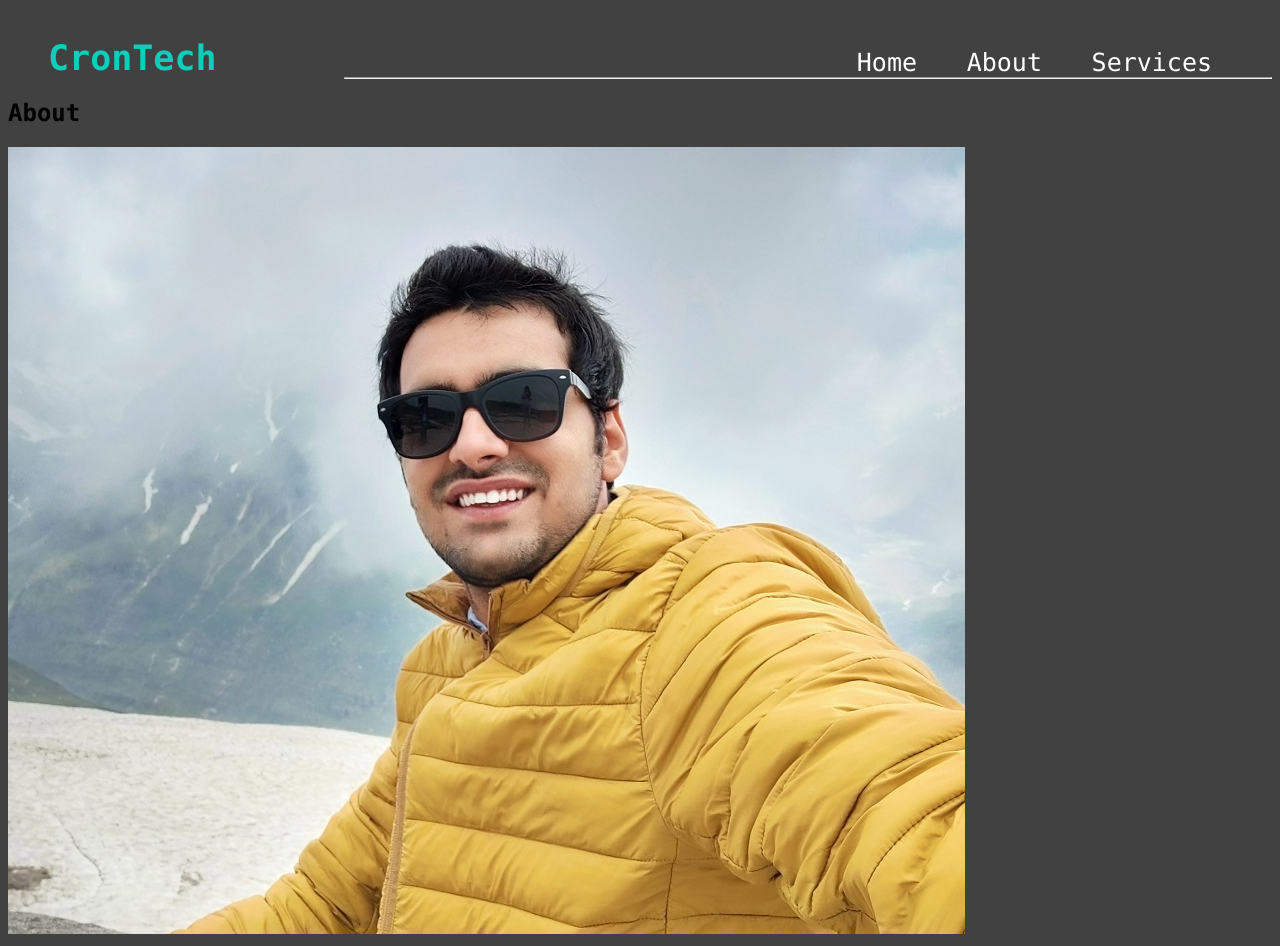
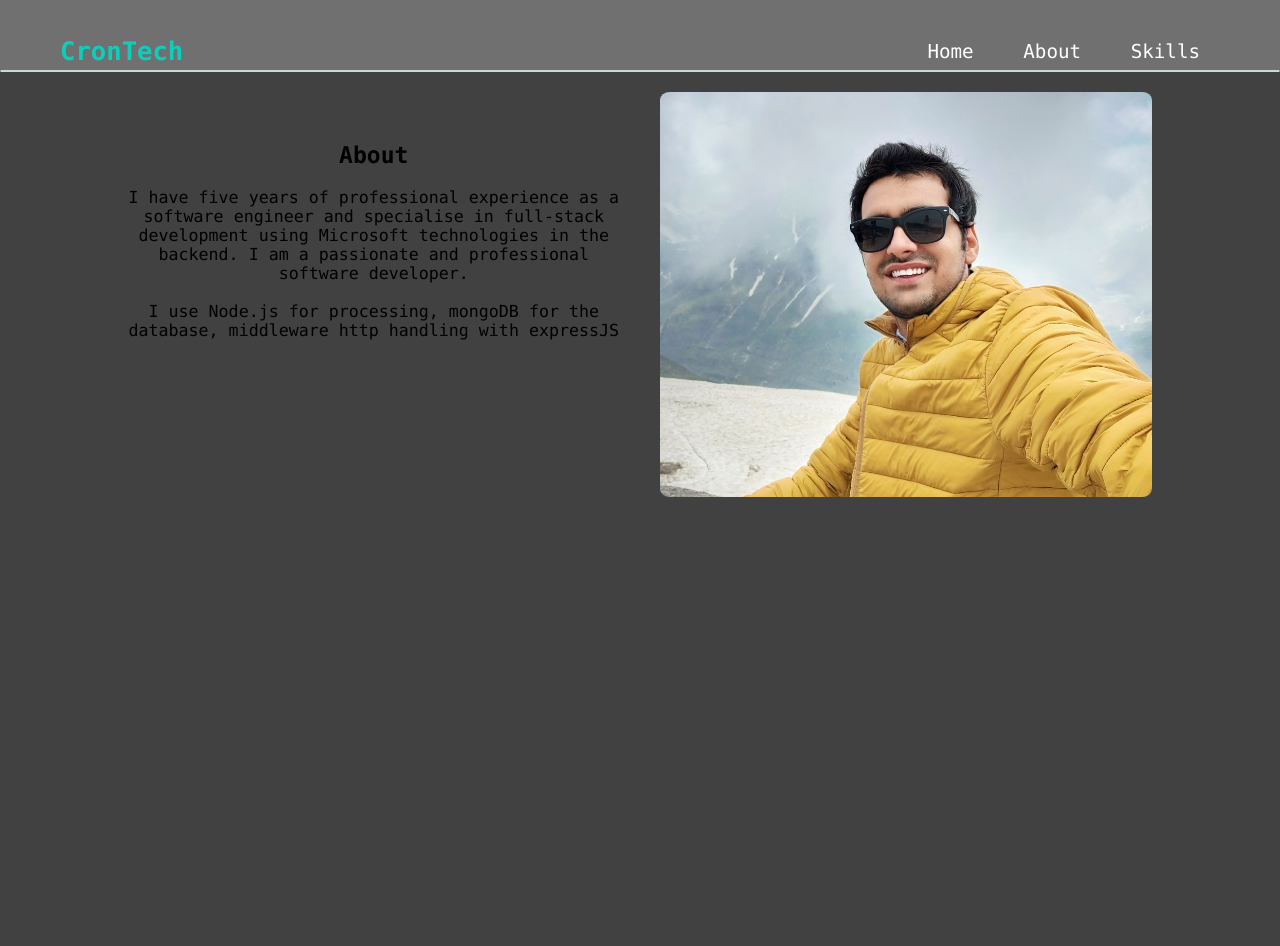
Before and after one commit to ikataria/myWebsite, a plain HTML site: page about.html in a window 1280 px wide. After the commit the page ends 800 px from the top, so only its background shows below. Drawn offline with Linux system fonts and the light colour scheme.

Commit message:
inProgress

```diff
--- a/about.html
+++ b/about.html
@@ -8,28 +8,41 @@
     <link rel="stylesheet" href="style.css">
 </head>
 <body>
-    <div class="mainWrapper" >
+    <div id="aboutBG">
+        <!-- <div class="mainWrapper" > -->
             <!-- Nav Bar -->
             <div class="navigation">
                <div class="logo">
-                CronTech
+                   <a href="index.html">CronTech</a>
                </div>
-            <nav>
+               <div class="nav">
+                    <!-- <nav> -->
                         <a href="index.html">Home</a>
                         <a href="about.html">About</a>
-                <a href="service.html">Services</a>
-            </nav>
+                        <a href="skills.html">Skills</a>
+                    <!-- </nav> -->
+               </div>
            </div>
 
-        <hr>
+           <hr class="navSeparator">
            <!-- Main Content -->
            <main class="aboutContent">
+               <div class="intro">
                    <h2>About</h2>
                    <p>
+                        I have five years of professional experience as a software engineer and specialise in full-stack development using Microsoft technologies in the backend. I am a passionate and professional software developer.
+                   </p>
+                   <br>
+                   <p>
+                        I use Node.js for processing, mongoDB for the database, middleware http handling with expressJS
+                   </p>
+               </div>
 
-            </p>
+               <div class="aboutImg">
                    <img src="images/mohit_img.jpg" alt="Author_img">
+               </div>
            </main>
+       <!-- </div> -->
     </div>
 </body>
 </html>
--- a/style.css
+++ b/style.css
@@ -1,39 +1,60 @@
+  *{
+    margin: 0;
+    padding: 0;
+  }
   body{
     font-family: "Lucida Console", Cursive, Times;
     background-color: rgb(65, 65, 65);
+
   }
   .mainWrapper{
-    width: auto;
+    /* width: auto; */
+    /* background-color: white; */
     /* margin: 0 auto; */
   }
   .navigation{
+    background-color: rgb(112, 112, 112);
     height: 60px;
-    /* padding-top: 60px; */
-    /* width: 524px; */
-    margin: 0 40px;
+    padding-bottom: 10px;
+    /* width: auto; */
+    /* margin: 0 40px; */
   }
   .logo{
-    width: 25%;
+    /* width: 29%; */
+    /* text-decoration: none; */
     float: left;
-    padding-top: 30px;
-    font-size: 35px;
+    padding: 36px 0 0 10px;
+    margin-left: 50px;
+    /* padding: 36px 0 0 10px;
+    font-size: 2vw;
     font-weight: 700;
+    color: rgb(11, 207, 187); */
+  }
+  .logo a{
+    font-size: 2vw;
+    text-decoration: none;
     color: rgb(11, 207, 187);
+    /* padding: 36px 0 0 10px; */
+    /* float: left; */
+    font-weight: 700;
+    /* margin: 0; */
   }
-  nav{
-    width: 75%;
+  .nav{
+    /* width: 69%; */
     float: right;
-    padding-top: 40px;
+    padding: 40px 10px 0 0;
     text-align: right;
+    margin-right: 50px;
   }
-  nav a{
-    font-size: 25px;
+  .nav a{
+    font-size: 1.5vw;
     text-decoration: none;
     color: rgb(255, 255, 255);
     padding: 0 20px;
   }
 
   .navSeparator{
+    /* margin: 1% 0; */
     border: 1.5px solid rgb(204, 215, 215);
     border-radius: 15px;
     /* width: auto; */
@@ -116,14 +137,78 @@
       background: #4c9ab6;
     }
   }
+  */
 
-  .aboutContent h2{
-    float: left;
+  /**---- About Page Styling ----**/
+  #aboutBG {
+    /* background-color: rgb(42, 113, 110); */
+  }
+  .aboutContent {
+    /* float: center; */
+    text-align: center;
+    width: 80%;
+    margin: 0 10%;
+    background-color: white;
   }
 
-  .aboutContent img{
-    margin: 10px;
+  .intro {
+    width : 48%;
+    float: left;
+    padding:  2% 2% 0 0;
+  }
+
+  .intro h2{
+    font-size: 1.8vw;
+    margin: 50px 0 20px 0;
+    /* color: ; */
+  }
+
+  .intro p{
+    font-size: 1.3vw;
+  }
+
+  .aboutImg {
+    width : 48%;
+    float: right;
+    padding:  2% 0 0 2% ;
+  }
+  .aboutImg img{
+    /* margin: 10px;
     float: right;
     width: 650px;
-    height: 600px
-  } */
+    height: 600px */
+    max-width: 100%;
+    max-height: 100%;
+    border-radius: 2%;
+  }
+
+  /***** Skills *****/
+  #skillSet{
+    margin: 5% 0 0 10%;
+  }
+
+  #skillSet h2{
+    font-size: 2vw;
+    color: rgb(255, 255, 255);
+    font-weight: bolder;
+    text-transform: uppercase;
+    margin-bottom: 3%;
+  }
+
+  #skillSet h3{
+    font-size: 1.5vw;
+    color: #EFC94C;;
+    font-weight: bolder;
+    text-transform: uppercase;
+    margin-top: 2%;
+    padding-bottom: 3px;
+  }
+
+  #skillSet span{
+    padding: 2px 4px;
+    background: #000000;
+    border-radius: 9px;
+    color: #fff;
+    /* display: inline; */
+    /* text-shadow: 0 0 3px #111c26; */
+  }
```
Also changed, not shown: index.html (+9 -7 lines), service.html (deleted, +0 -27 lines), skills.html (added, +64 -0 lines). Lines whose indentation alone changed are shown as unchanged.
